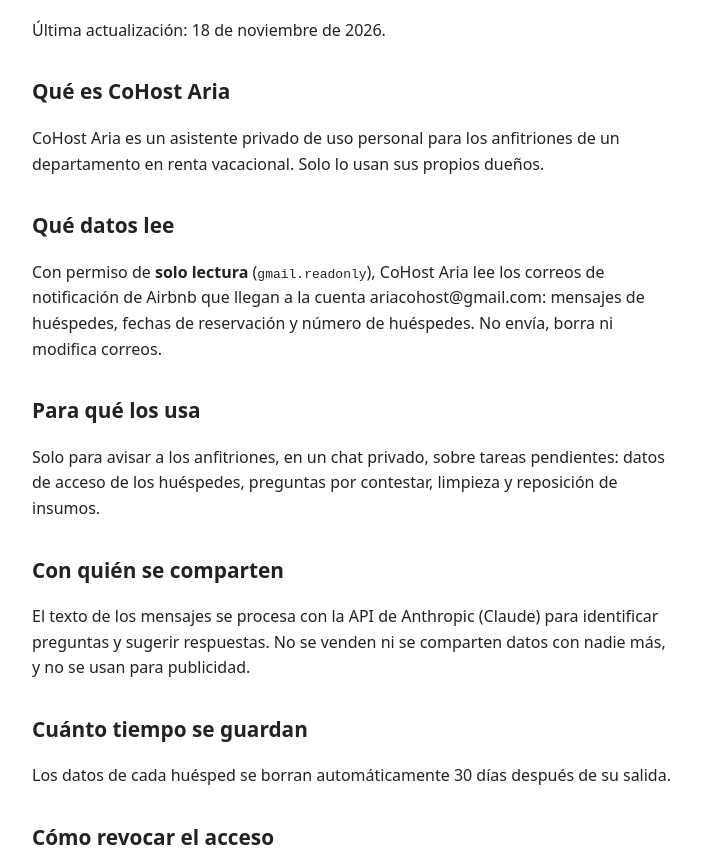
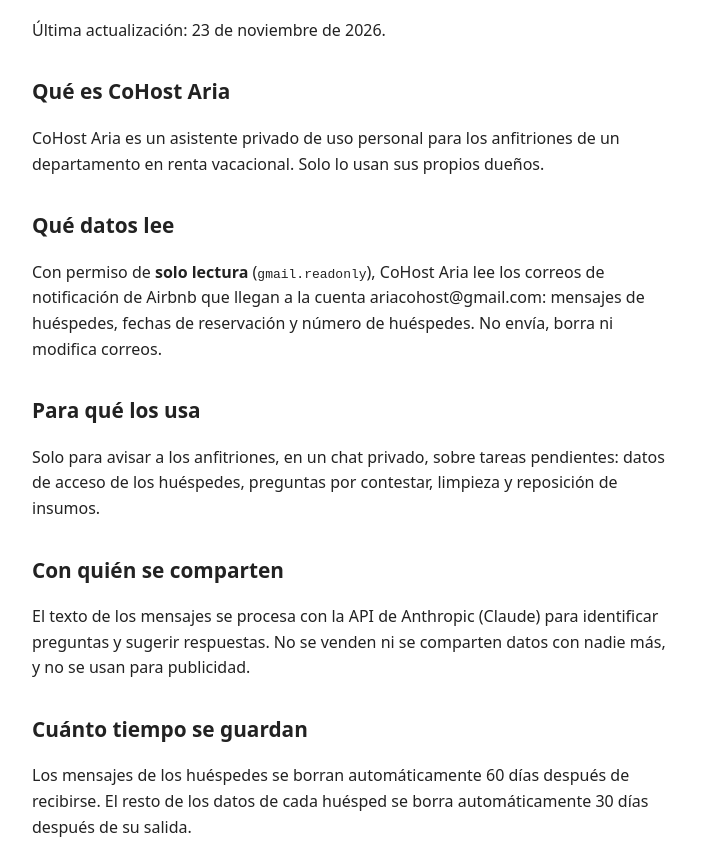
Before and after one commit to robertolerma07/cohost-aria, a plain HTML site: page privacidad.html in a window 1280 px wide. Shown: the part 90-952 px from the top of the page, without its empty margins (288-989 px from the left). Drawn offline with Linux system fonts and the light colour scheme.

Commit message:
Privacidad: mensajes de huéspedes se guardan 60 días

```diff
--- a/privacidad.html
+++ b/privacidad.html
@@ -13,7 +13,7 @@
 </head>
 <body>
 <h1>Política de privacidad</h1>
-<p>Última actualización: 18 de noviembre de 2026.</p>
+<p>Última actualización: 23 de noviembre de 2026.</p>
 
 <h2>Qué es CoHost Aria</h2>
 <p>CoHost Aria es un asistente privado de uso personal para los anfitriones de un departamento en renta vacacional. Solo lo usan sus propios dueños.</p>
@@ -28,7 +28,7 @@
 <p>El texto de los mensajes se procesa con la API de Anthropic (Claude) para identificar preguntas y sugerir respuestas. No se venden ni se comparten datos con nadie más, y no se usan para publicidad.</p>
 
 <h2>Cuánto tiempo se guardan</h2>
-<p>Los datos de cada huésped se borran automáticamente 30 días después de su salida.</p>
+<p>Los mensajes de los huéspedes se borran automáticamente 60 días después de recibirse. El resto de los datos de cada huésped se borra automáticamente 30 días después de su salida.</p>
 
 <h2>Cómo revocar el acceso</h2>
 <p>El acceso se puede retirar en cualquier momento desde la configuración de seguridad de la Cuenta de Google (Apps de terceros con acceso a tu cuenta).</p>
```
